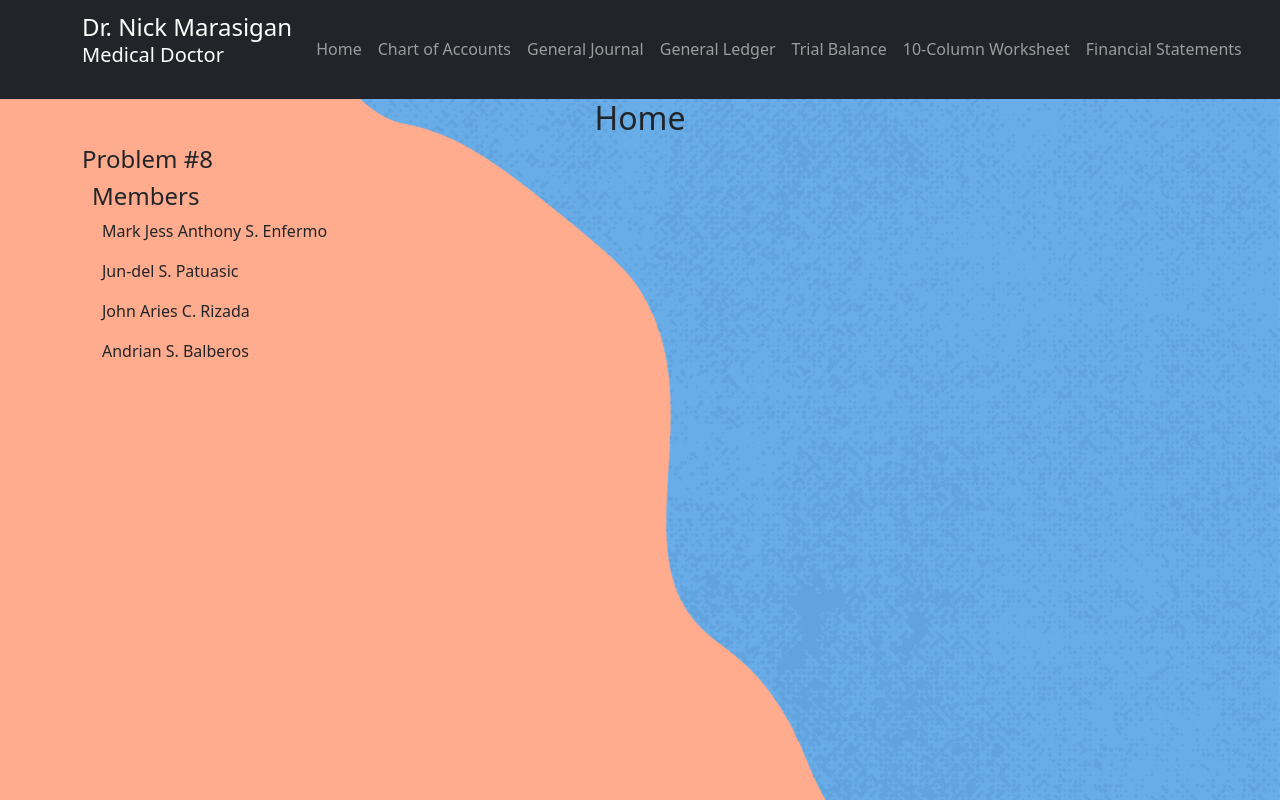
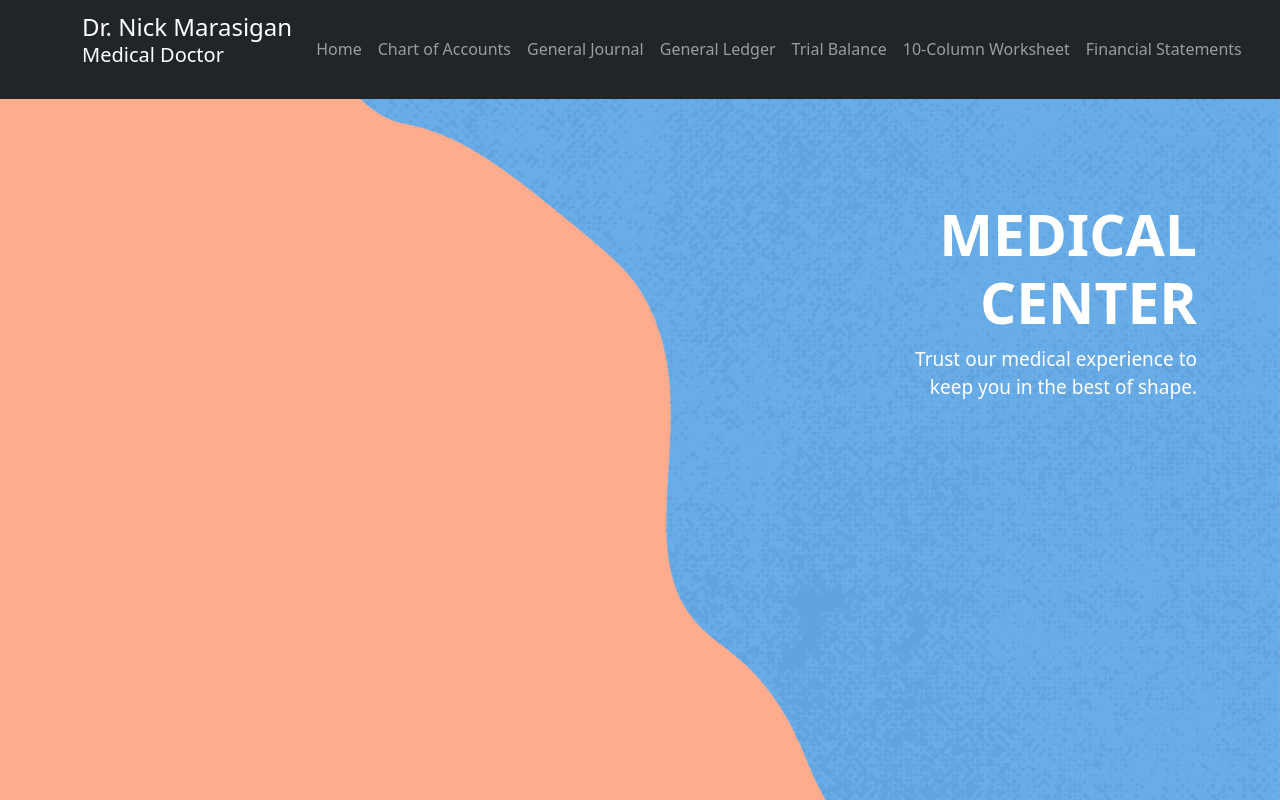
Before and after one commit to orenji-neko/accounting-website, a React (Create React App) app: page / in a window 1280 px wide. Built offline with nearby package versions, Linux system fonts and the light colour scheme.

Commit message:
text changes

```diff
--- a/src/home.js
+++ b/src/home.js
@@ -4,19 +4,19 @@ import Profile from "./profile";
 const Home = () => {
   return (
     <>
-      <h2 style={{textAlign: 'center'}}>Home</h2>
-      <div>
-        <h4>Problem #8</h4>
-      </div>
-      <div style={{paddingLeft: 10}}>
-        <h4>Members</h4>
-        <div style={{paddingLeft: 10}}>
-          <p>Mark Jess Anthony S. Enfermo</p>
-          <p>Jun-del S. Patuasic</p>
-          <p>John Aries C. Rizada</p>
-          <p>Andrian S. Balberos</p>
-        </div>
-      </div>
+      <table style={{width: '100%'}}>
+        <tr>
+          <td style={{paddingLeft: '50%'}}></td>
+          <td>
+            <div style={{paddingLeft: '5%', marginTop: 100}}>
+              <div style={{textAlign: 'right', color: 'white'}}>
+                <h1 style={{fontSize: 57}}><b>MEDICAL<br/>CENTER</b></h1>
+                <p style={{fontSize: 19}}>Trust our medical experience to <br/>keep you in the best of shape.</p>
+              </div>
+            </div>
+          </td>
+        </tr>
+      </table>
     </>
   )
 }
```
